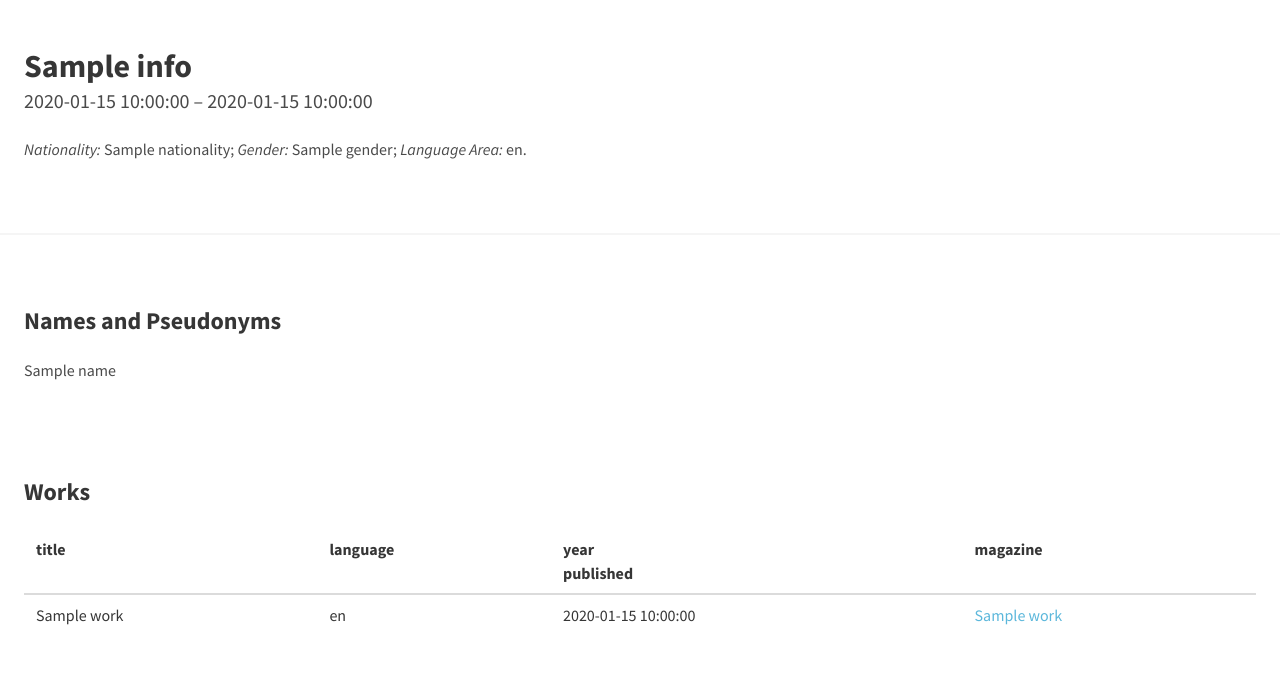
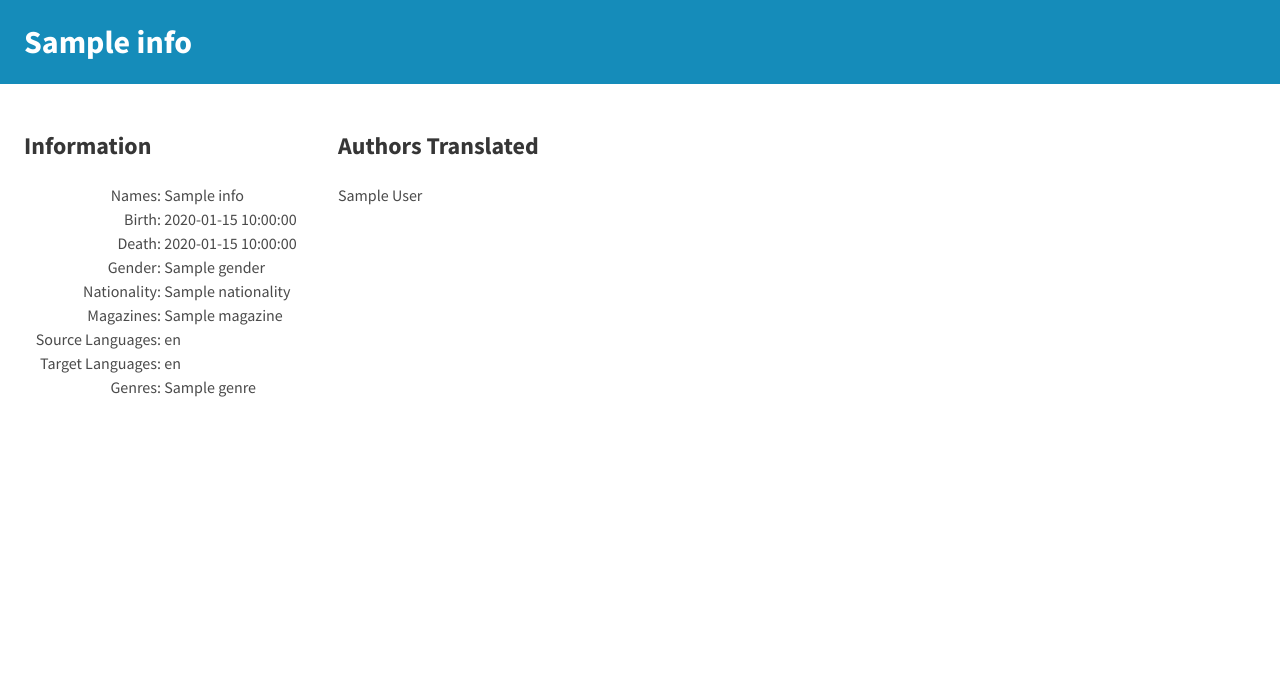
Before and after one commit to cwulfman/spatreme, a FastAPI app: template templates/translator.html in a window 1280 px wide. Shown: the part 57-739 px from the top of the page. Run offline with FastAPI, Linux system fonts and the light colour scheme; the template is opened without the code that fills it: most values are stand-ins (such as "Sample title", 1, 10 or a date in 2020); parts of the project's set-up code (start-up, migrations or seed data) failed here and were passed over.

Commit message:
Built out translator page

```diff
--- a/main.py
+++ b/main.py
@@ -348,10 +348,20 @@ def get_translator(request: Request, id:str):
     result = kb.translator(id)
     return templates.TemplateResponse("translator.html",
                                       { "request": request,
-                                        "names": result['names'],
-                                        "works": result['works'],
-                                        "info": result['info'],
+                                        "info": result,
                                        })
+
+
+# @app.get("/translators/{id}", response_class=HTMLResponse)
+# def get_translator(request: Request, id:str):
+
+#     result = kb.translator(id)
+#     return templates.TemplateResponse("translator.html",
+#                                       { "request": request,
+#                                         "names": result['names'],
+#                                         "works": result['works'],
+#                                         "info": result['info'],
+#                                        })
 
 
 
--- a/static/styles.css
+++ b/static/styles.css
@@ -1,7 +1,14 @@
-body {
-    background-color: ivory;
+dt,
+dd {
+  display: inline-block;
+  width: calc(50% - 0.5rem);
+  margin: 0;
 }
 
-.resultstable {
-    width: 95%;
+dt {
+  text-align: right;
 }
+
+dt::after {
+  content: ":";
+}
--- a/templates/base.html
+++ b/templates/base.html
@@ -5,6 +5,7 @@
         <meta charset="utf-8">
         <meta name="viewport" content="width=device-width, initial-scale=1">
         <link href="{{ url_for('static', path='/bulmaswatch.min.css') }}" rel="stylesheet">
+        <link href="{{ url_for('static', path='/styles.css') }}" rel="stylesheet">
         <title>{% block title %}{% endblock %}</title>
         {% endblock %}
     </head>
--- a/templates/translator.html
+++ b/templates/translator.html
@@ -1,45 +1,34 @@
 {% extends "base.html" %}
 {% block content %}
+<section class="hero is-small is-primary">
+  <div class="hero-body">
+    <p class="title">{{ info.label }}</p>
+  </div>
+</section>
+
 <section class="section">
-<h1 class="title">{{ info.label }}</h1>
-<h1 class="subtitle is-5">{{ info.birthDate }} &ndash; {{ info.deathDate }}</h1>
-
-<p><i>Nationality:</i> {{ info.nationality }}; <i>Gender:</i> {{ info.gender }}; <i>Language Area:</i> {{ info.language_area }}.
-  </section>
-<hr/>
-<section class="section">
-<h1 class="title is-4">Names and Pseudonyms</h1>
-<ul>
-  {% for name in names %}
-  <li>{{ name }}</li>
-  {% endfor %}
-</ul>
-</section>
-<section class="section">
-<h1 class="title is-4">Works</h2>
-<div class="content">
-    <table class="table">
-      <thead>
-        <tr>
-          <th>title</th>
-          <th>language</th>
-          <th>year<br/>published</th>
-          <th>magazine</th>
-        </tr>
-      </thead>
-      <tbody>
-        {% for work in works %}
-        <tr>
-          <td>{{ work.title }}</td>
-
-          <td>{{ work.language }}</td>
-
-          <td>{{ work.pubDate }}</td>
-
-          <td><a href="/issues/{{ work.issueId }}">{{ work.issueLabel }}</a></td>
-        </tr>
+  <div class="columns">
+    <div class="column is-one-quarter">
+      <h4 class="title is-4">Information</h4>
+      <dl>
+        <dt>Names</dt>            <dd>{{ info.names }}</dd>
+        <dt>Birth</dt>            <dd>{{ info.birthDate }}</dd>
+        <dt>Death</dt>            <dd>{{ info.deathDate }}</dd>
+        <dt>Gender</dt>           <dd>{{ info.gender }}</dd>
+        <dt>Nationality</dt>      <dd>{{ info.nationality }}</dd>
+        <dt>Magazines</dt>        <dd>{{ info.magazines | join('; ')}}</dd>
+        <dt>Source Languages</dt> <dd>{{ info.source_langs | join('; ') }}</dd>
+        <dt>Target Languages</dt> <dd>{{ info.target_langs | join('; ') }}</dd>
+        <dt>Genres</dt>           <dd>{{ info.genres | join('; ')}}</dd>
+      </dl>
+    </div>
+    <div class="column is-three-quarters">
+      <h4 class="title is-4">Authors Translated</h4>
+      <ul>
+        {% for author in info.authors %}
+        <li>{{ author }}</li>
         {% endfor %}
-      </tbody>
-    </table>
+      </ul>
+    </div>
 </section>
 {% endblock %}
```
Also changed, not shown: app/kb.py (+138 -1 lines), templates/index.html (+6 -1 lines), templates/issue.html (+4 -3 lines), templates/magazine.html (+6 -5 lines), templates/magazines.html (+7 -3 lines), templates/translations.html (+8 -5 lines), templates/translators.html (+9 -5 lines).
